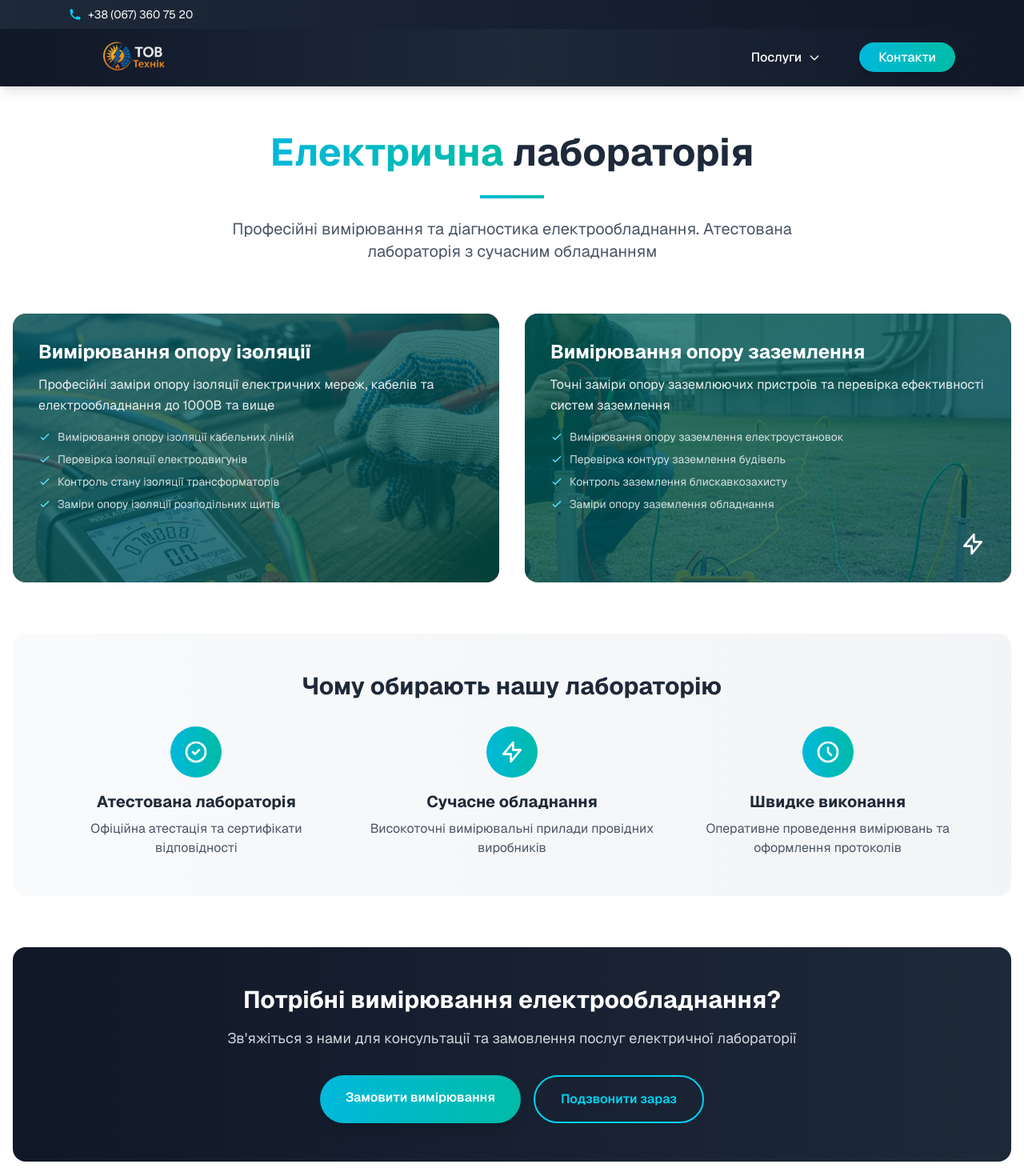
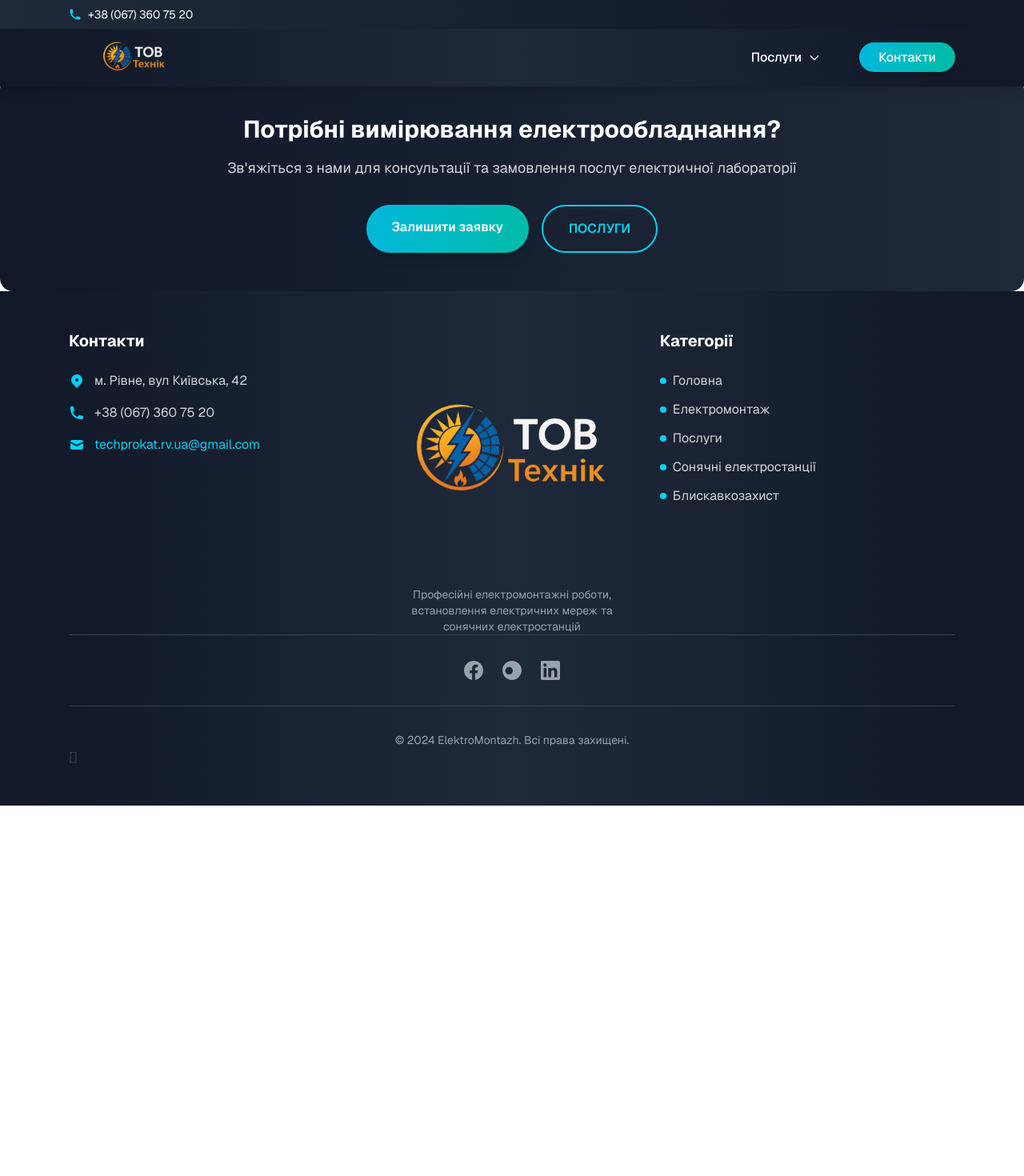
Before and after one commit to Natali993/texnic, a Next.js app: page /electrichna-laboratoria in a window 1280 px wide. Shown: the top 1470 px of the page at 80% size. After the commit the page ends 1007 px from the top, so only its background shows below. Built offline with nearby package versions, Linux system fonts and the light colour scheme.

Commit message:
fix: refactor and test

```diff
--- a/src/app/electrichna-laboratoria/page.tsx
+++ b/src/app/electrichna-laboratoria/page.tsx
@@ -1,48 +1,10 @@
 import { Layout } from '../../components/Layout';
 import Link from 'next/link';
+import { services } from './services';
+import { CTASection } from '@/components/CTASection';
 
-export default function ElectrichnaLaboratoria() {
-  const services = [
-    {
-      id: "vymiriuvannia-oporu-izoliatsii",
-      title: "Вимірювання опору ізоляції",
-      description: "Професійні заміри опору ізоляції електричних мереж, кабелів та електрообладнання до 1000В та вище",
-      // Add a specific background image for this service
-      backgroundImage: '/opir-izol.png',
-      gradient: "bg-gradient-to-br from-cyan-500 to-teal-600",
-      details: [
-        "Вимірювання опору ізоляції кабельних ліній",
-        "Перевірка ізоляції електродвигунів",
-        "Контроль стану ізоляції трансформаторів",
-        "Заміри опору ізоляції розподільних щитів"
-      ]
-    },
-    {
-      id: "vymiriuvannia-oporu-zazemlennia",
-      title: "Вимірювання опору заземлення",
-      description: "Точні заміри опору заземлюючих пристроїв та перевірка ефективності систем заземлення",
-      // Add a specific background image for this service
-      backgroundImage: '/opir-zazem.png',
-      icon: (
-        <svg className="w-8 h-8 text-white" fill="none" stroke="currentColor" viewBox="0 0 24 24">
-          <path strokeLinecap="round" strokeLinejoin="round" strokeWidth={2} d="M13 10V3L4 14h7v7l9-11h-7z" />
-        </svg>
-      ),
-      gradient: "bg-gradient-to-br from-teal-500 to-cyan-600",
-      details: [
-        "Вимірювання опору заземлення електроустановок",
-        "Перевірка контуру заземлення будівель",
-        "Контроль заземлення блискавкозахисту",
-        "Заміри опору заземлення обладнання"
-      ]
-    },
-  ];
-
-  return (
-    <Layout>
-      <div className="container mx-auto px-4 py-8 sm:py-12 lg:py-16">
-        {/* Hero Section */}
-        <div className="text-center mb-12 sm:mb-16">
+const LabHeroSection = () => {
+  return (<div className="text-center mb-12 sm:mb-16">
     <h1 className="text-3xl sm:text-4xl md:text-5xl font-bold text-gray-800 mb-4 sm:mb-6 leading-tight">
       <span className="bg-gradient-to-r from-cyan-500 to-teal-500 bg-clip-text text-transparent">
         Електрична
@@ -53,9 +15,11 @@ export default function ElectrichnaLaboratoria() {
     <p className="text-lg sm:text-xl text-gray-600 max-w-3xl mx-auto px-4">
       Професійні вимірювання та діагностика електрообладнання. Атестована лабораторія з сучасним обладнанням
     </p>
-        </div>
+  </div>);
+}
 
-        {/* Services Grid with translucent background images */}
+const ServiceSection = () => {
+  return (
     <div className="grid grid-cols-1 md:grid-cols-2 gap-8 mb-16">
       {services.map((service, index) => (
         <div
@@ -94,8 +58,11 @@ export default function ElectrichnaLaboratoria() {
         </div>
       ))}
     </div>
+  );
+}
 
-        {/* Advantages Section */}
+const AdvantagesSection = () => {
+  return (
     <div className="bg-gradient-to-r from-gray-50 to-gray-100 rounded-2xl p-12 mb-16">
       <h2 className="text-3xl font-bold text-gray-800 mb-8 text-center">
         Чому обирають нашу лабораторію
@@ -130,31 +97,20 @@ export default function ElectrichnaLaboratoria() {
         </div>
       </div>
     </div>
+  );
+}
 
-        {/* CTA Section */}
-        <div className="bg-gradient-to-r from-gray-900 to-gray-800 rounded-2xl p-12 text-center">
-          <h2 className="text-3xl font-bold text-white mb-4">
-            Потрібні вимірювання електрообладнання?
-          </h2>
-          <p className="text-gray-300 mb-8 text-lg">
-            Зв'яжіться з нами для консультації та замовлення послуг електричної лабораторії
-          </p>
-          <div className="flex flex-col sm:flex-row justify-center space-y-4 sm:space-y-0 sm:space-x-4">
-            <Link
-              href="/contact"
-              className="bg-gradient-to-r from-cyan-500 to-teal-500 hover:from-cyan-600 hover:to-teal-600 text-white px-8 py-4 rounded-full font-semibold transition-all duration-300 shadow-lg hover:shadow-xl transform hover:-translate-y-1"
-            >
-              Замовити вимірювання
-            </Link>
-            <a
-              href="tel:+380673607520"
-              className="border-2 border-cyan-400 text-cyan-400 hover:bg-cyan-400 hover:text-gray-900 px-8 py-4 rounded-full font-semibold transition-all duration-300"
-            >
-              Подзвонити зараз
-            </a>
-          </div>
-        </div>
-      </div>
+export default function ElectrichnaLaboratoria() {
+
+  return (
+    <Layout>
+      {/* <div className="container mx-auto px-4 py-8 sm:py-12 lg:py-16">
+        <LabHeroSection />
+        <ServiceSection />
+        <AdvantagesSection />
+        <CTASection title="Потрібні вимірювання електрообладнання?" description="Зв'яжіться з нами для консультації та замовлення послуг електричної лабораторії" />
+      </div> */}
+      <CTASection title="Потрібні вимірювання електрообладнання?" description="Зв'яжіться з нами для консультації та замовлення послуг електричної лабораторії" />
     </Layout>
   );
 }
--- /dev/null
+++ b/src/app/electrichna-laboratoria/services.tsx
@@ -0,0 +1,35 @@
+export const services = [
+  {
+    id: "vymiriuvannia-oporu-izoliatsii",
+    title: "Вимірювання опору ізоляції",
+    description: "Професійні заміри опору ізоляції електричних мереж, кабелів та електрообладнання до 1000В та вище",
+    // Add a specific background image for this service
+    backgroundImage: '/opir-izol.png',
+    gradient: "bg-gradient-to-br from-cyan-500 to-teal-600",
+    details: [
+      "Вимірювання опору ізоляції кабельних ліній",
+      "Перевірка ізоляції електродвигунів",
+      "Контроль стану ізоляції трансформаторів",
+      "Заміри опору ізоляції розподільних щитів"
+    ]
+  },
+  {
+    id: "vymiriuvannia-oporu-zazemlennia",
+    title: "Вимірювання опору заземлення",
+    description: "Точні заміри опору заземлюючих пристроїв та перевірка ефективності систем заземлення",
+    // Add a specific background image for this service
+    backgroundImage: '/opir-zazem.png',
+    icon: (
+      <svg className="w-8 h-8 text-white" fill="none" stroke="currentColor" viewBox="0 0 24 24">
+        <path strokeLinecap="round" strokeLinejoin="round" strokeWidth={2} d="M13 10V3L4 14h7v7l9-11h-7z" />
+      </svg>
+    ),
+    gradient: "bg-gradient-to-br from-teal-500 to-cyan-600",
+    details: [
+      "Вимірювання опору заземлення електроустановок",
+      "Перевірка контуру заземлення будівель",
+      "Контроль заземлення блискавкозахисту",
+      "Заміри опору заземлення обладнання"
+    ]
+  },
+];
--- a/src/app/elektromontazhni-roboty/page.tsx
+++ b/src/app/elektromontazhni-roboty/page.tsx
@@ -2,6 +2,7 @@ import { Layout } from '../../components/Layout';
 import Link from 'next/link';
 import { ServiceBlock } from '../../components/ServiceBlock';
 import { serviceBlocks } from './serviceBlocksaData';
+import { CTASection } from '@/components/CTASection';
 
 export default function ElektromontazhniRoboty() {
 
@@ -28,30 +29,8 @@ export default function ElektromontazhniRoboty() {
             <ServiceBlock key={index} service={service} index={index} />
           ))}
         </div>
-
-        {/* CTA Section */}
-        <div className="bg-gradient-to-r from-gray-900 to-gray-800 rounded-2xl p-12 text-center">
-          <h2 className="text-3xl font-bold text-white mb-4">
-            Потрібна консультація з електромонтажних робіт?
-          </h2>
-          <p className="text-gray-300 mb-8 text-lg">
-            Наші спеціалісти допоможуть підібрати оптимальне рішення для вашого проекту
-          </p>
-          <div className="flex flex-col sm:flex-row justify-center space-y-4 sm:space-y-0 sm:space-x-4">
-            <Link
-              href="/contact"
-              className="bg-gradient-to-r from-cyan-500 to-teal-500 hover:from-cyan-600 hover:to-teal-600 text-white px-8 py-4 rounded-full font-semibold transition-all duration-300 shadow-lg hover:shadow-xl transform hover:-translate-y-1"
-            >
-              Залишити заявку
-            </Link>
-            <Link
-              href="/posluhy"
-              className="border-2 border-cyan-400 text-cyan-400 hover:bg-cyan-400 hover:text-gray-900 px-8 py-4 rounded-full font-semibold transition-all duration-300"
-            >
-              ПОСЛУГИ
-            </Link>
-          </div>
-        </div>
+        <div className="mb-16" />
+        <CTASection title="Потрібна консультація з електромонтажних робіт?" description="Наші спеціалісти допоможуть підібрати оптимальне рішення для вашого проекту" />
       </div>
     </Layout>
   );
```
Lines whose indentation alone changed are shown as unchanged.
